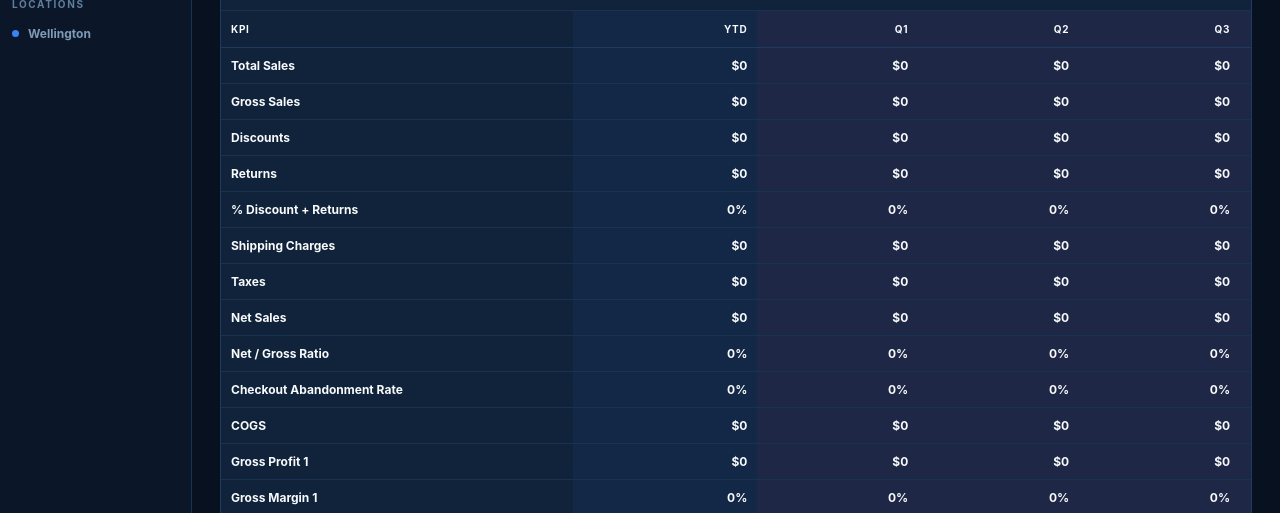
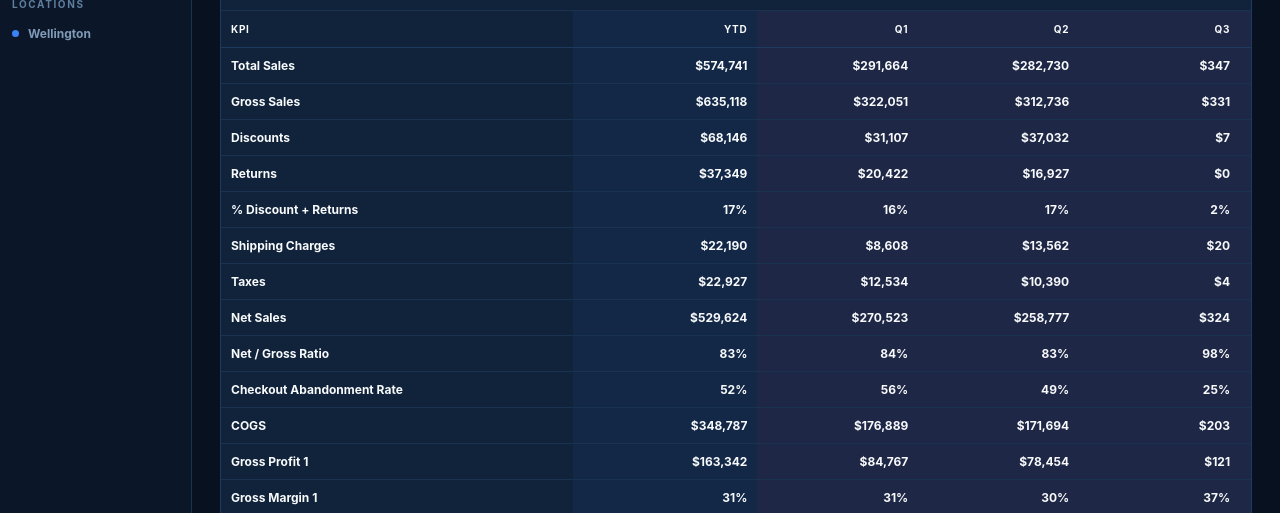
Before and after one commit to Equestrian-Labs-Dashboard/financial-report-dashboard, a plain HTML site: page docs/index.html in a window 1280 px wide. Shown: the part 286-799 px from the top of the page. Drawn offline with nearby package versions, Linux system fonts and the light colour scheme.

Commit message:
Update index.html

```diff
--- a/docs/index.html
+++ b/docs/index.html
@@ -1071,16 +1071,21 @@
         const viewType = row.view_type || "brand";
         const rowLocation = row.location_filter || (viewType === "location" ? (row.location_name || "Wellington") : "All Locations");
 
-        const brandMatch = filters.brand === "all" || row.brand === filters.brand;
-        const locationMatch = filters.location === "all"
+        const selectedBrand = filters.brand || "all";
+        const selectedLocation = filters.location || "all";
+        const selectedMonth = filters.month || "all";
+        const selectedQuarter = filters.quarter || "all";
+
+        const brandMatch = selectedBrand === "all" || row.brand === selectedBrand;
+        const locationMatch = selectedLocation === "all"
           ? viewType !== "location"
-          : viewType === "location" && rowLocation === filters.location;
+          : viewType === "location" && rowLocation === selectedLocation;
 
         return brandMatch &&
                locationMatch &&
-               (Number(row.year) === filters.year) &&
-               (filters.month === "all" || rowMonth === filters.month) &&
-               (!filters.quarter || filters.quarter === "all" || QUARTERS[filters.quarter].includes(rowMonth));
+               (Number(row.year) === Number(filters.year)) &&
+               (selectedMonth === "all" || rowMonth === selectedMonth) &&
+               (selectedQuarter === "all" || QUARTERS[selectedQuarter].includes(rowMonth));
       });
     }
 
@@ -1126,7 +1131,13 @@
       const monthlyRows = safeArray(DATA.shopify_kpis_by_brand_month);
       const yearRows = safeArray(DATA.shopify_kpis_by_brand_year);
       const selectedRows = (filters.month !== "all" || filters.quarter !== "all") ? filterRows(monthlyRows, filters) : filterRows(yearRows, filters);
-      const yearlyMonthlyRows = filterRows(monthlyRows, { brand: filters.brand, year: filters.year, month: "all", quarter: "all" });
+      const yearlyMonthlyRows = filterRows(monthlyRows, {
+        brand: filters.brand,
+        location: filters.location,
+        year: filters.year,
+        month: "all",
+        quarter: "all"
+      });
 
       return { filters, selectedRows, trendRows: yearlyMonthlyRows, totals: sumRows(selectedRows) };
     }
```
